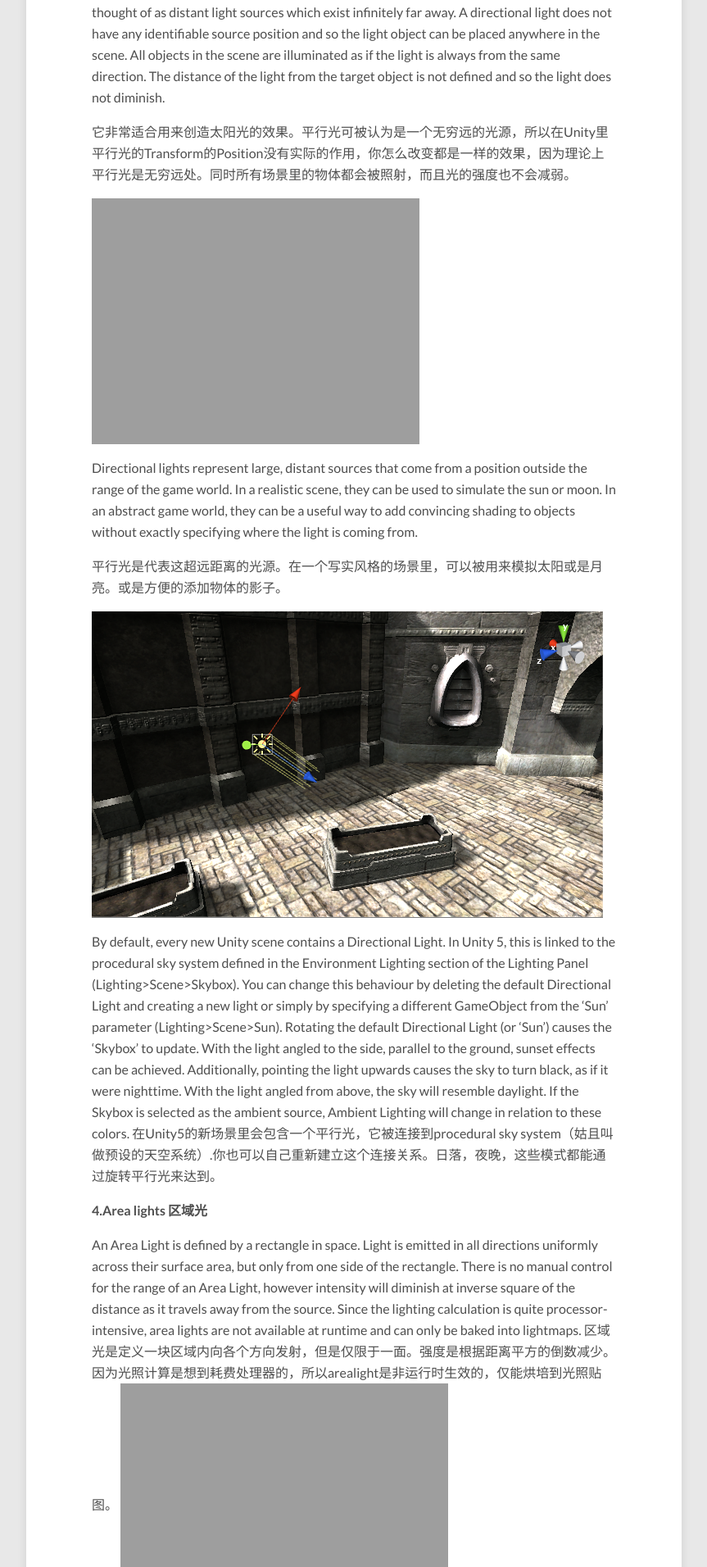
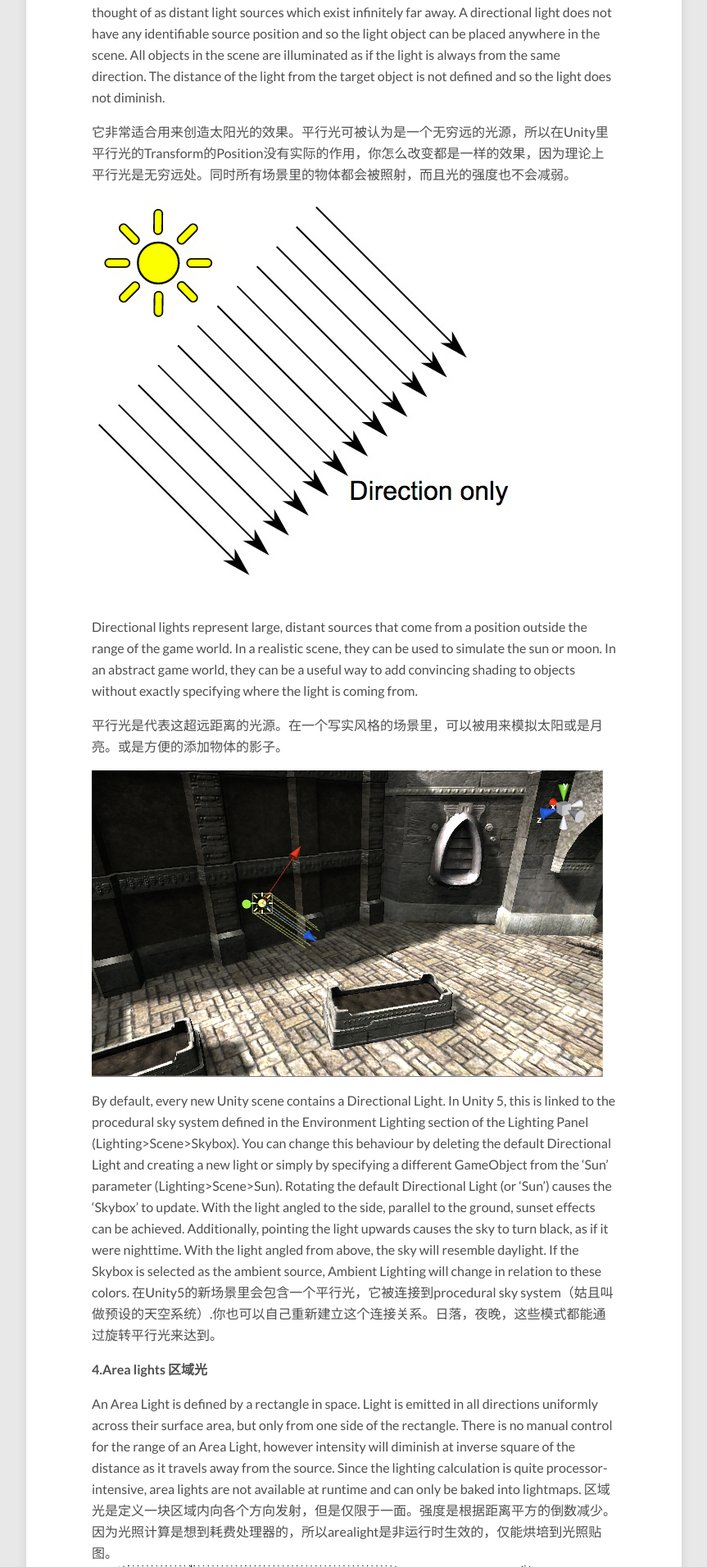
Before and after one commit to AllenSky/AllenSky.github.io, a Jekyll site: the page built from _posts/2017-09-16-UnityLight.markdown, in a window 1280 px wide. Shown: the part 2628-4540 px from the top of the page at 82% size, without its empty margins (208-1071 px from the left). Built offline with Jekyll 4.4.1, drawn with Linux system fonts in a browser that asks for light colours; nearby versions of some CDN libraries; comment, search, counter and statistics services are not loaded.

Commit message:
Image missing fixes

```diff
--- a/_posts/2017-09-16-UnityLight.markdown
+++ b/_posts/2017-09-16-UnityLight.markdown
@@ -36,7 +36,7 @@
 
 它非常适合用来创造太阳光的效果。平行光可被认为是一个无穷远的光源，所以在Unity里平行光的Transform的Position没有实际的作用，你怎么改变都是一样的效果，因为理论上平行光是无穷远处。同时所有场景里的物体都会被照射，而且光的强度也不会减弱。
 
-![image](http://amgoodlife.top/images/14/image1505552050_29358.svg)
+![image](http://amgoodlife.top/images/14/image1505552050_29358.png)
 
 Directional lights represent large, distant sources that come from a position outside the range of the game world. In a realistic scene, they can be used to simulate the sun or moon. In an abstract game world, they can be a useful way to add convincing shading to objects without exactly specifying where the light is coming from.
 
@@ -51,7 +51,7 @@
 
 An Area Light is defined by a rectangle in space. Light is emitted in all directions uniformly across their surface area, but only from one side of the rectangle. There is no manual control for the range of an Area Light, however intensity will diminish at inverse square of the distance as it travels away from the source. Since the lighting calculation is quite processor-intensive, area lights are not available at runtime and can only be baked into lightmaps.
 区域光是定义一块区域内向各个方向发射，但是仅限于一面。强度是根据距离平方的倒数减少。因为光照计算是想到耗费处理器的，所以arealight是非运行时生效的，仅能烘培到光照贴图。
-![image](http://amgoodlife.top/images/14/image1505558523_5705.svg)
+![image](http://amgoodlife.top/images/14/image1505558523_5705.png)
 
 Since an area light illuminates an object from several different directions at once, the shading tends to be more soft and subtle than the other light types. You might use it to create a realistic street light or a bank of lights close to the player. A small area light can simulate smaller sources of light (such as interior house lighting) but with a more realistic effect than a point light.
 因为区域光会同时从多个角度照射一个物体，所以阴影会显得更加的柔和。当距离玩家近处的街灯，可以创建区域光来产生更加真实的效果。
```
Also changed, not shown: images/14/image1505552050_29358.png (added), images/14/image1505558523_5705.png (added).
